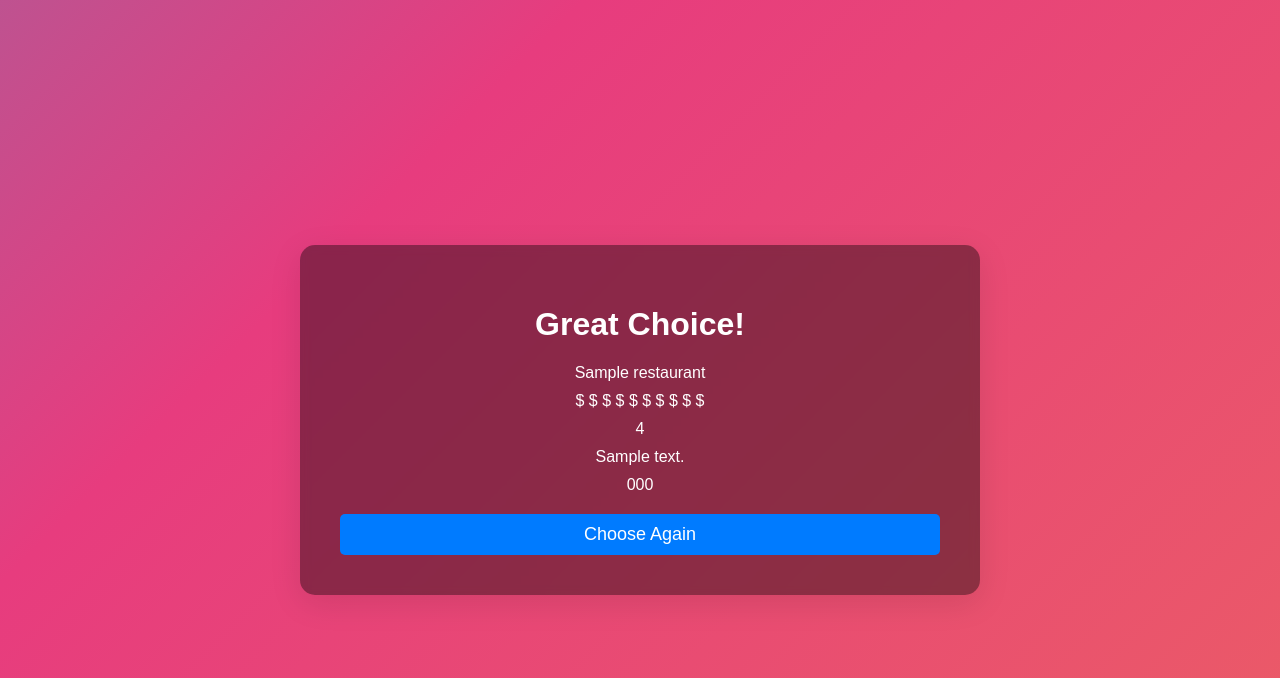
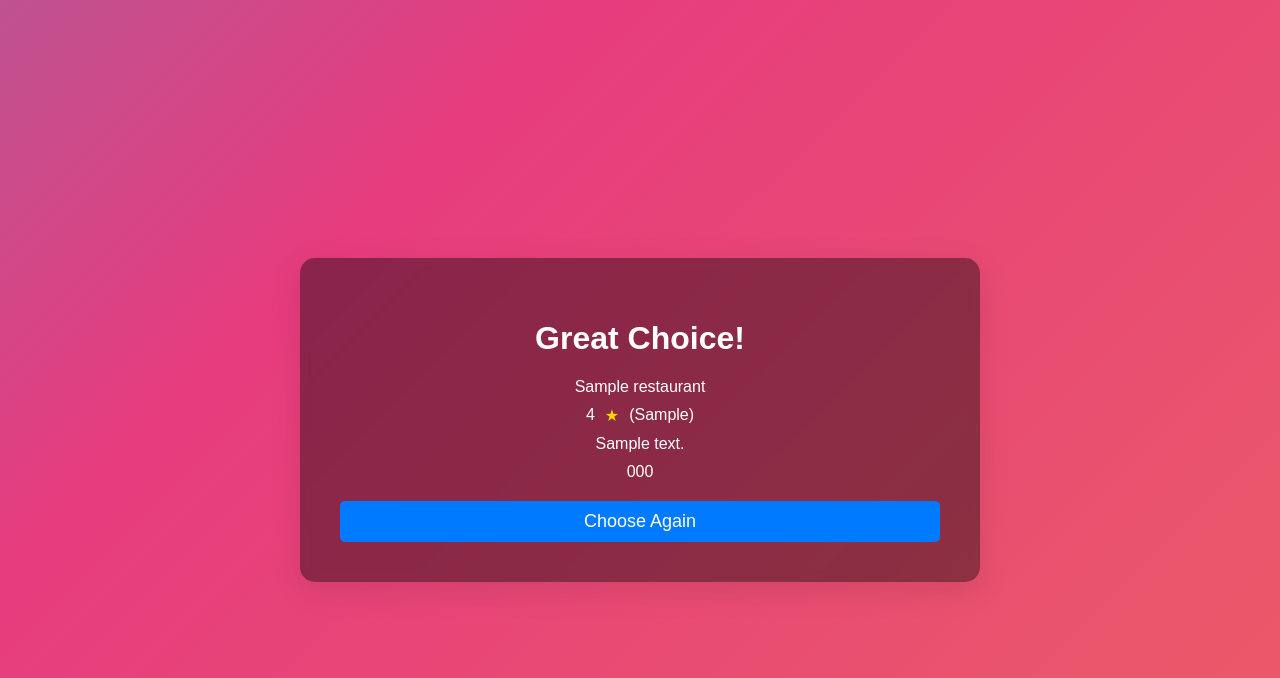
Before and after one commit to mrcrchln/Qrated, a Flask app: template templates/details.html in a window 1280 px wide. Shown: the top 678 px of the page. Run offline with Flask 3, Linux system fonts and the light colour scheme; the template is opened without the code that fills it: most values are stand-ins (such as "Sample title", 1, 10 or a date in 2020).

Commit message:
added total reviews and star

```diff
--- a/templates/details.html
+++ b/templates/details.html
@@ -71,16 +71,34 @@
         .back-btn:hover {
             background-color: #0056b3;
         }
+
+        .rating-and-price {
+            display: flex; /* Aligns child elements in a row */
+            align-items: center; /* Centers items vertically */
+            justify-content: center; /* Centers the content horizontally */
+            gap: 10px; /* Adds space between items */
+        }
+
+        .rating-and-price .star {
+            color: #FFD700; /* Gives the star a gold color */
+        }
     </style>
 </head>
 <body>
     <div class="container">
         <h1>Great Choice!</h1>
         <div class="detail-item">{{ restaurant['Name'] }}</div>
-        <div class="detail-item">
-            {% for _ in range((restaurant['Price Level'] | round) | int) %} $ {% endfor %}
+        <div class="rating-and-price">
+            <span>{{ restaurant['Rating'] }}</span>
+            <span class="star">★</span>
+            <span>({{ restaurant['User Ratings Total'] }})</span>
+            {% if restaurant['Price Level'] > 0 %} <!-- Check if price level is greater than 0 -->
+                <span>-</span>
+                <span class="price-level">
+                    {% for _ in range((restaurant['Price Level'] | round) | int) %} $ {% endfor %}
+                </span>
+            {% endif %}
         </div>
-        <div class="detail-item">{{ restaurant['Rating'] }}</div>
         <div class="detail-item">
             {% if restaurant.get('Google Maps URL') %}
                 <a href="{{ restaurant.get('Google Maps URL') }}" target="_blank">{{ restaurant['Address'] if restaurant['Address'] != None and restaurant['Address'] != 'nan' else '-' }}</a>
```
